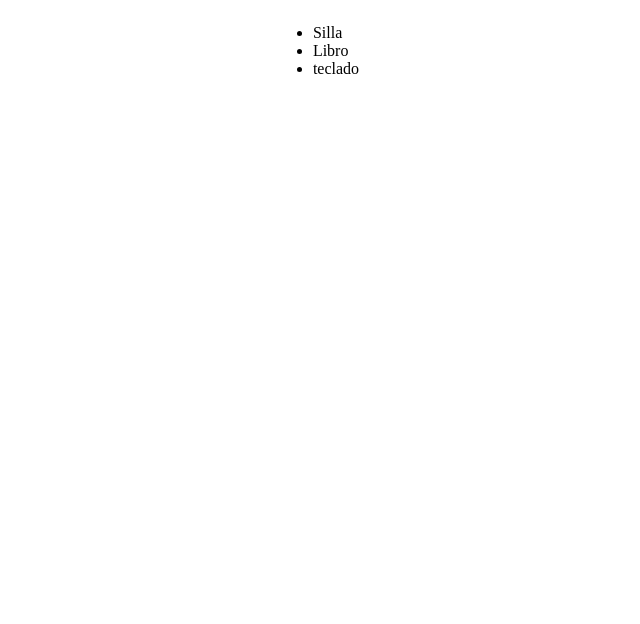
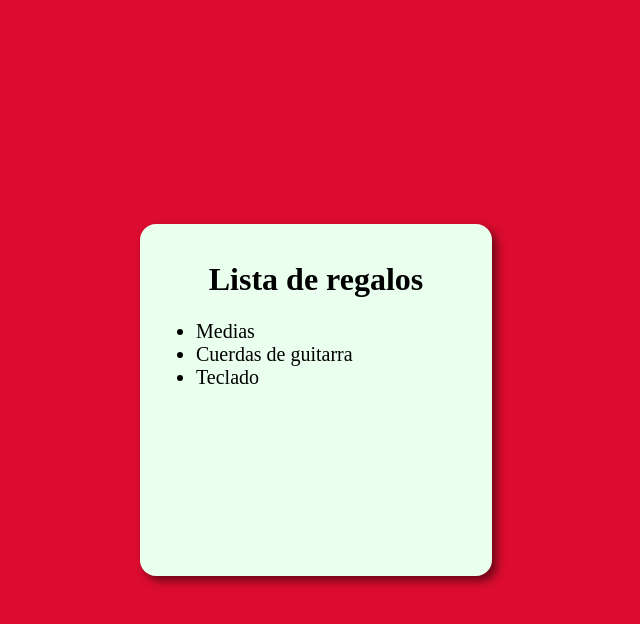
Before and after one commit to ferutizi/adviency-2022, a React (Create React App) app: page / in a window 1280 px wide. Shown: the top 624 px of the page, without its empty margins (324-964 px from the left). Built offline with nearby package versions, Linux system fonts and the light colour scheme.

Commit message:
Día 2: estilo

```diff
--- a/src/App.js
+++ b/src/App.js
@@ -1,11 +1,14 @@
+import './index.css';
+
 function App() {
   return (
     <>
-      <div style={{display: 'flex', justifyContent: 'center'}}>
+      <div className="container">
+        <h1 className='title__list'>Lista de regalos</h1>
         <ul>
-          <li>Silla</li>
-          <li>Libro</li>
-          <li>teclado</li>
+          <li className="item__list">Medias</li>
+          <li className="item__list">Cuerdas de guitarra</li>
+          <li className="item__list">Teclado</li>
         </ul>
       </div>
     </>
--- /dev/null
+++ b/src/index.css
@@ -0,0 +1,25 @@
+.container {
+    background-color: rgb(234, 255, 238);
+    width: 20rem;
+    height: 20rem;
+    border-radius: 1em;
+    padding: 1em;
+    box-shadow: 5px 5px 8px rgba(0,0,0,0.5);
+}
+
+.title__list {
+    text-align: center;
+}
+
+.item__list {
+    text-align: left;
+    font-size: 20px;
+}
+
+html {
+    background-color: rgb(219, 12, 47);
+    height: 100vh;
+    display: flex;
+    align-items: center;
+    justify-content: center;
+}
```
Also changed, not shown: 1 other file (tests, documents, lock files or other folders).
